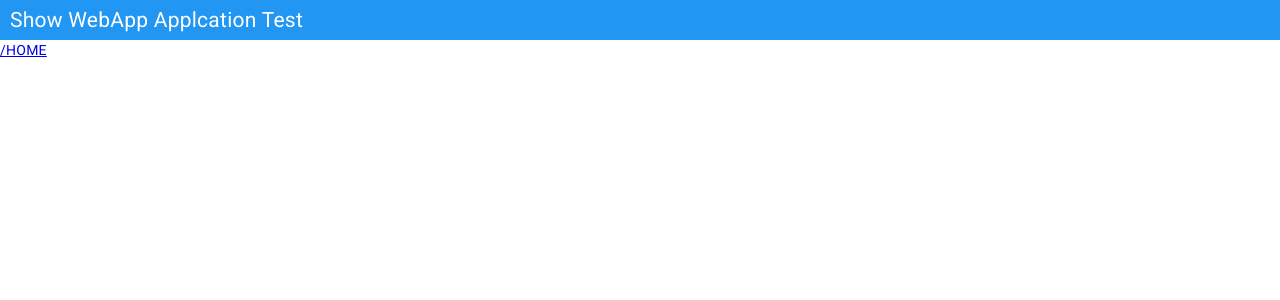
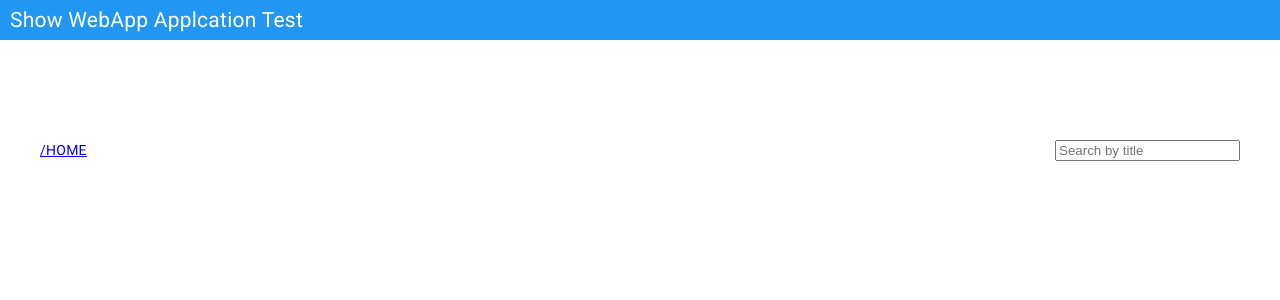
Before and after one commit to faridkhouda/tv-shows-app-bce-test, an Angular app: page /show/1 in a window 1280 px wide. Shown: the top 300 px of the page. Built offline with nearby package versions, Linux system fonts and the light colour scheme; no server answers.

Commit message:
update routerlink details show

```diff
--- a/src/app/features/shows/show-details/show-details.component.html
+++ b/src/app/features/shows/show-details/show-details.component.html
@@ -1,6 +1,9 @@
 
 <app-navbar></app-navbar>
-<a routerLink="/" routerLinkActive="active">/HOME</a>
+<div  class="mat-card-container" style="margin-top: 100px;">
+  <a routerLink="/" routerLinkActive="active">/HOME</a>
+  <input type="text" placeholder="Search by title">
+</div>
 <div
   *ngIf="showDetails"
   style="width: 60%; margin-left: auto; margin-right: auto; margin-top: 100px"
--- a/src/app/features/shows/show-details/show-details.component.scss
+++ b/src/app/features/shows/show-details/show-details.component.scss
@@ -0,0 +1,13 @@
+/* home.component.css */
+.mat-card-container {
+    display: flex;
+    flex-wrap: wrap;
+    justify-content: space-between;
+    margin: 0 auto;
+    max-width: 1200px; /* Adjust the max-width as needed */
+  }
+
+  .mat-card-item {
+    flex: 0 1 calc(20% - 20px); /* 20% width with 20px spacing between cards */
+    margin-bottom: 20px;
+  }
```
